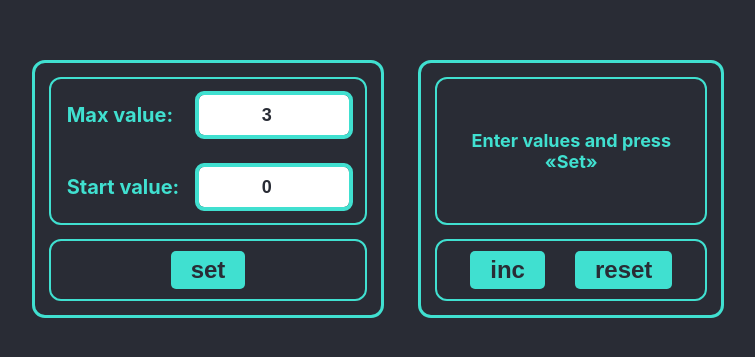
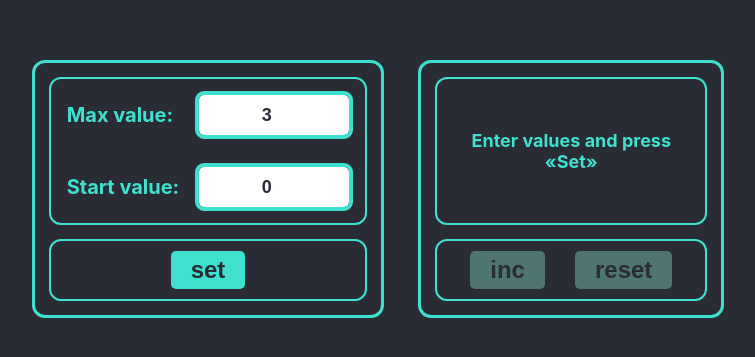
Before and after one commit to KaninGleb/Counter, a React (Vite) app: page / in a window 1280 px wide. Shown: the part 211-568 px from the top of the page, without its empty margins (262-1017 px from the left). Built offline with nearby package versions, Linux system fonts and the light colour scheme.

Commit message:
Buttons disability updated

```diff
--- a/components/Counter.tsx
+++ b/components/Counter.tsx
@@ -47,14 +47,15 @@ export const Counter = ( {startValue, maxValue, isEditing}: CounterType ) => {
 
             <div className={'btn-wrapper'}>
                 <Button
-                    className={num >= maxValue || startValue > maxValue || startValue < 0 || maxValue < 0 ? 'button disabled' : 'button'}
                     title={'inc'}
-                    disabled={num >= maxValue || startValue > maxValue || startValue < 0 || maxValue < 0}
+                    className={num >= maxValue || startValue > maxValue || startValue < 0 || maxValue < 0 || isEditing ? 'button disabled' : 'button'}
+                    disabled={num >= maxValue || startValue > maxValue || startValue < 0 ||  maxValue < 0 || isEditing}
                     onClick={incrementHandler}
                 />
                 <Button
-                    className={'button'}
                     title={'reset'}
+                    className={num >= maxValue || startValue > maxValue || startValue < 0 || maxValue < 0 || isEditing ? 'button disabled' : 'button'}
+                    disabled={num >= maxValue || startValue > maxValue || startValue < 0 ||  maxValue < 0 || isEditing}
                     onClick={resetHandler}
                 />
             </div>
```
